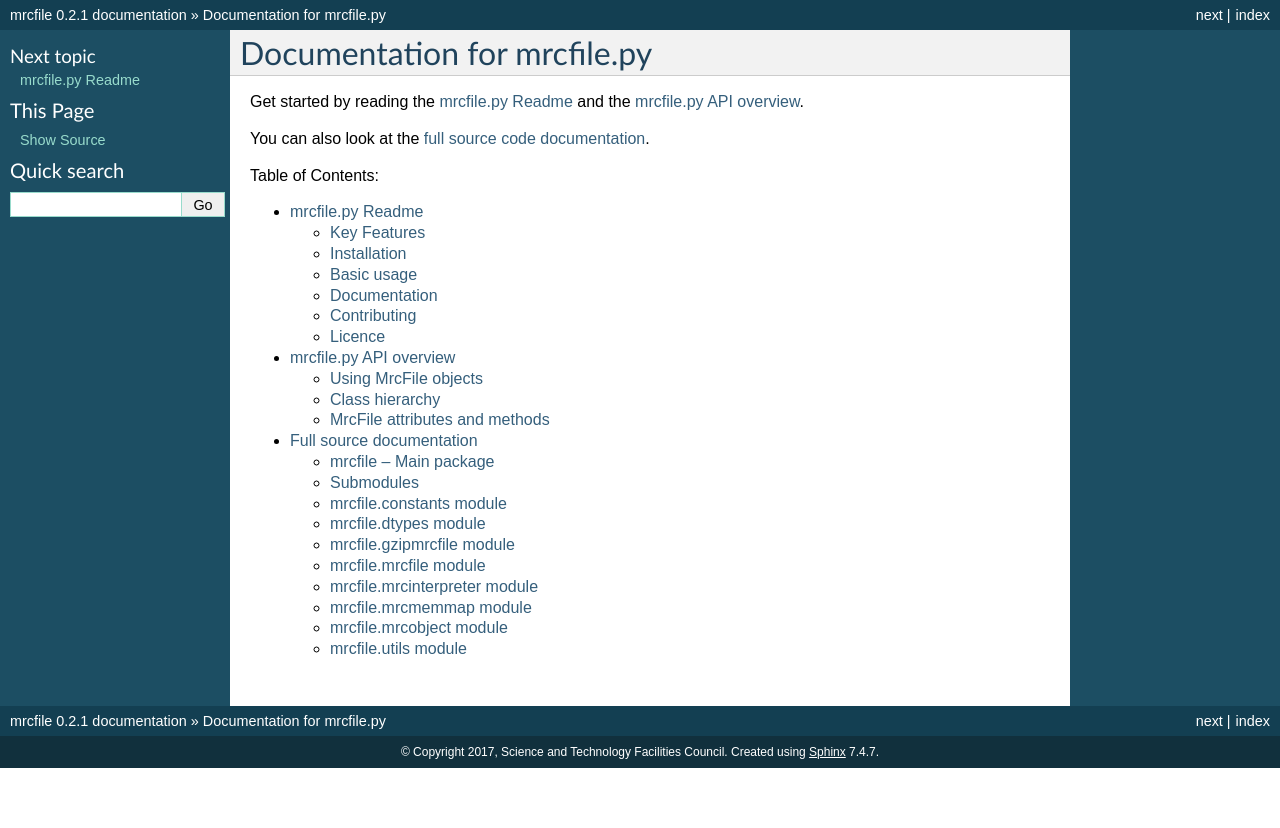
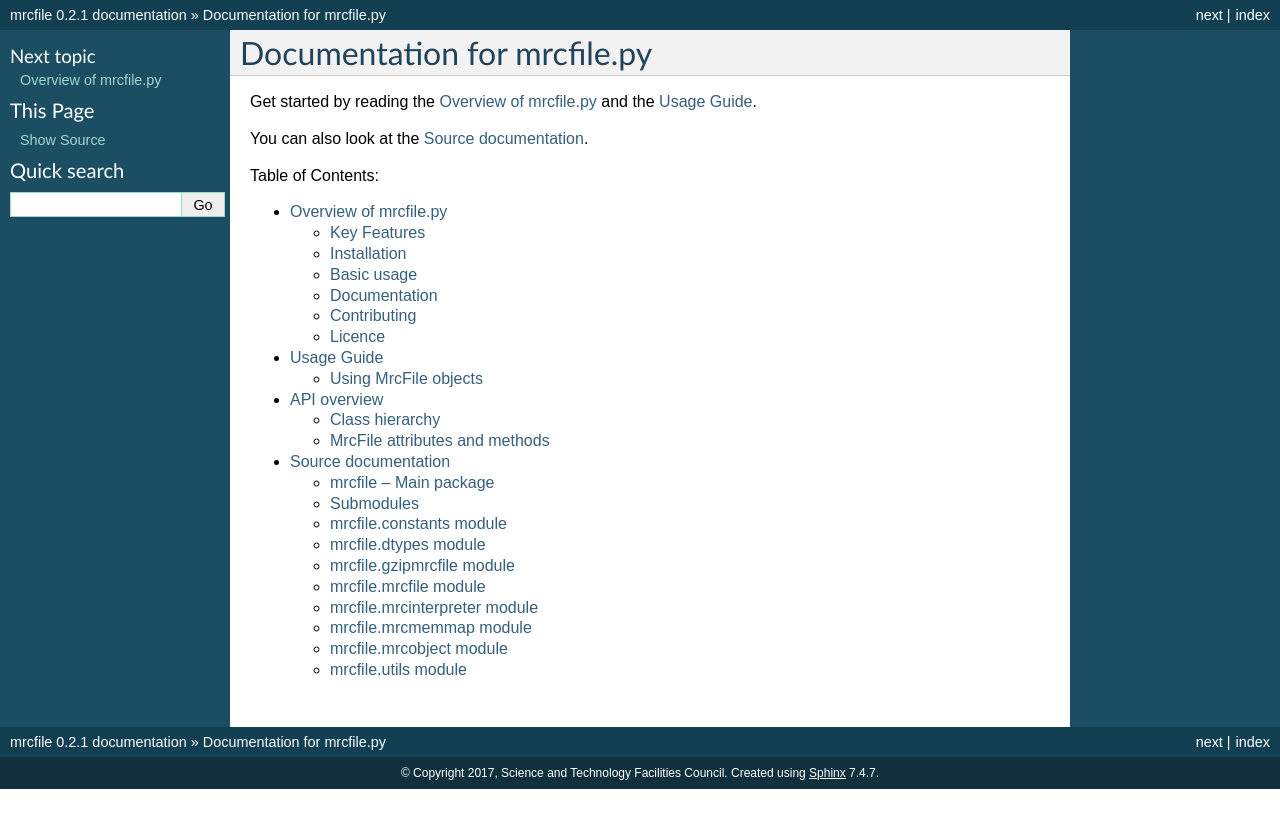
Before and after one commit to ccpem/mrcfile, a Sphinx documentation site: the page built from docs/index.rst, in a window 1280 px wide. Shown: the top 828 px of the page. Built offline with Sphinx 7.4.7, drawn with Linux system fonts in a browser that asks for light colours.

Commit message:
Improve doc structure

```diff
--- a/docs/index.rst
+++ b/docs/index.rst
@@ -1,14 +1,14 @@
 Documentation for mrcfile.py
 ============================
 
-Get started by reading the :doc:`readme` and the :doc:`mrcfile_api_overview`.
+Get started by reading the :doc:`readme` and the :doc:`usage_guide`.
 
-You can also look at the :doc:`full source code documentation <source/mrcfile>`.
+You can also look at the :doc:`source/mrcfile`.
 
 .. toctree::
    :maxdepth: 2
    :caption: Table of Contents:
 
    readme
-   mrcfile_api_overview
-   Full source documentation <source/mrcfile>
+   usage_guide
+   source/mrcfile
--- a/docs/readme.rst
+++ b/docs/readme.rst
@@ -1,5 +1,5 @@
-mrcfile.py Readme
-=================
+Overview of mrcfile.py
+======================
 
 .. include:: ../README.rst
    :start-after: start_of_main_text
--- a/docs/mrcfile_api_overview.rst
+++ b/docs/usage_guide.rst
@@ -1,5 +1,5 @@
-mrcfile.py API overview
-=======================
+Usage Guide
+===========
 
 .. testsetup:: *
 
@@ -749,6 +749,9 @@ int64 or float64 dtypes by default, which means you will need to give a
 
    >>> mrc.close()
 
+API overview
+============
+
 Class hierarchy
 ---------------
 
```
Also changed, not shown: mrcfile/__init__.py (+8 -8 lines).
